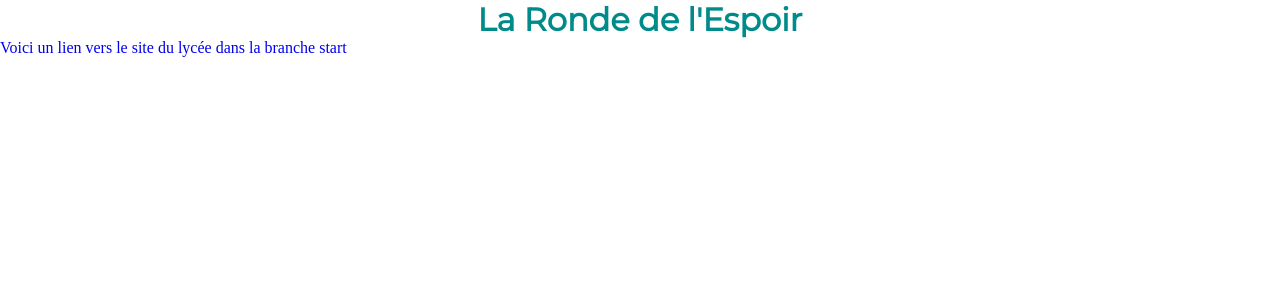
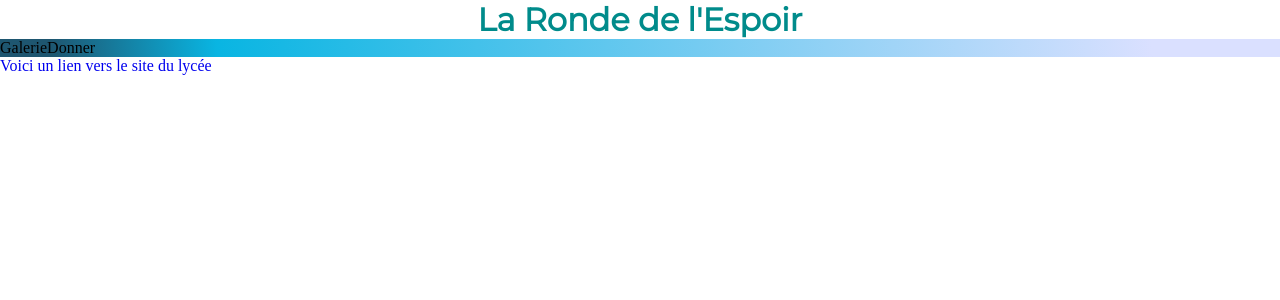
Before and after one commit to ronde-de-l-espoir/main, a PHP site: page / in a window 1280 px wide. Shown: the top 300 px of the page. Run offline with PHP 8.4, Linux system fonts and the light colour scheme.

Commit message:
tried to do some colour magic

```diff
--- a/index.html
+++ b/index.html
@@ -13,6 +13,10 @@
 </head>
 <body>
     <h1 class="title">La Ronde de l'Espoir</h1>
-    <a href="https://lamerci.com/littoral/accueil" target="_blank">Voici un lien vers le site du lycée dans la branche start</a>
+    <ul class="menu">
+        <li class="menu-item" href="#Galerie">Galerie</li>
+        <li class="menu-item" href="#Donner">Donner</li>
+    </ul>
+    <a href="https://lamerci.com/littoral/accueil" target="_blank">Voici un lien vers le site du lycée</a>
 </body>
 </html>
--- a/style.css
+++ b/style.css
@@ -10,3 +10,25 @@
     color: darkcyan;
     text-align: center;
 }
+
+.menu {
+    list-style-type: none;
+    background: rgb(30,86,112);
+    background: linear-gradient(86deg, rgba(30,86,112,1) 4%, rgba(9,181,226,1) 17%, rgba(218,224,255,1) 90%);
+    margin: 0;
+    padding: 0;
+    overflow: hidden;
+}
+
+.menu-item {
+    display: inline;
+    float: left;
+}
+
+.menu-item a {
+    display: block;
+    color: white;
+    text-align: center;
+    padding: 14px 16px;
+    text-decoration: none;
+  }
```
